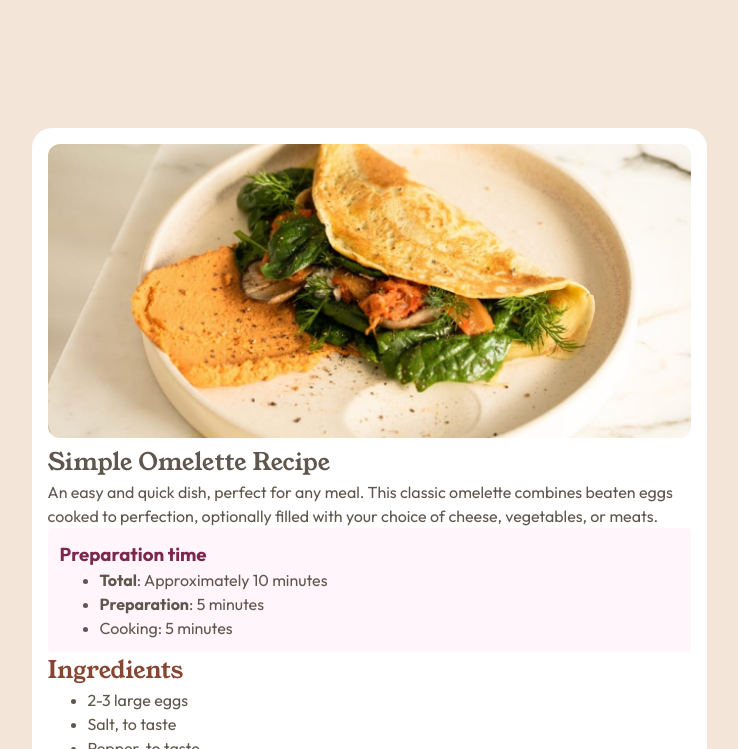
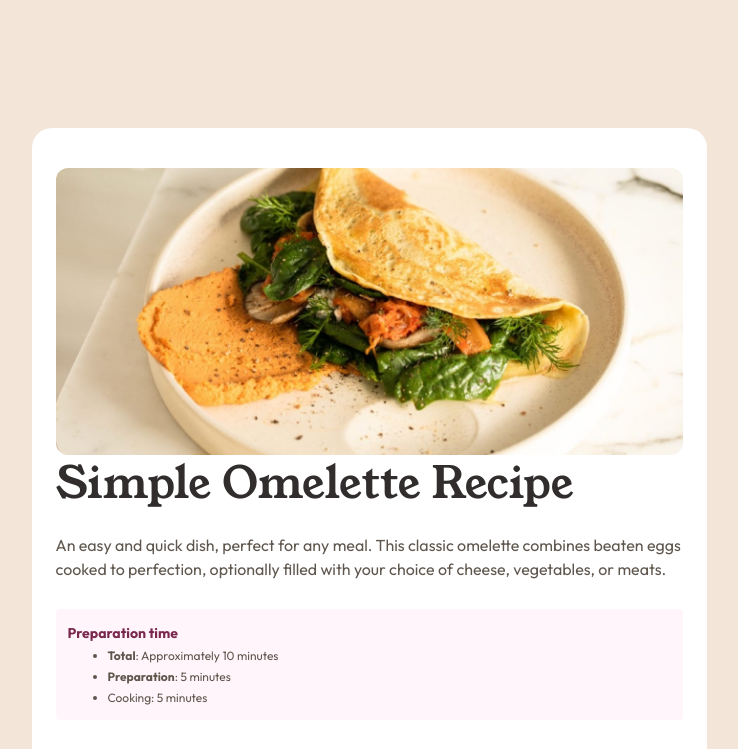
Before and after one commit to TechEdDan2/RecipePageFM, a plain HTML site: page index.html in a window 1280 px wide. Shown: the top 749 px of the page, without its empty margins (271-1009 px from the left). Drawn offline with Linux system fonts and the light colour scheme.

Commit message:
Small updates

```diff
--- a/style.css
+++ b/style.css
@@ -40,24 +40,46 @@ body {
 main {
     width: 100%;
     background-color: var(--White);
-    padding: 1rem;
+    padding: 1.5rem;
     color: var(--Wenge-Brown);
+    line-height: 1.5;
 }
 
 .img_desktop {
     display: none;
 }
 
-section {}
+section {
+    margin: 1rem 0;
+}
+
+section p {
+    margin: 1.75rem 0;
+}
+
+section:nth-child(2),
+section:nth-child(3) {
+    border-bottom: 1px solid var(--Light-Grey);
+    padding-bottom: 1.25rem;
+}
 
 span {
     font-weight: 700;
 }
 
 article {
+    margin-top: 1rem;
     background-color: var(--Rose-White);
     padding: 0.75rem;
     border-radius: 0.25rem;
+    font-size: 0.75rem;
+    line-height: 1.75;
+}
+
+h1 {
+    font-size: 2.75rem;
+    line-height: 1;
+    color: var(--Dark-Charcoal);
 }
 
 h2 {
@@ -78,8 +100,8 @@ table {
     text-align: left;
 }
 
-th:nth-child(-n +3),
-td:nth-child(-n +3) {
+th:nth-child(-n + 2),
+td:nth-child(-n + 2) {
     border-bottom: 1px solid var(--Light-Grey);
 }
 
@@ -103,7 +125,7 @@ td {
 }
 
 /* Desktop */
-@media(min-width: 600px) {
+@media(min-width: 625px) {
     main {
         margin-top: 10%;
         display: flex;
```
